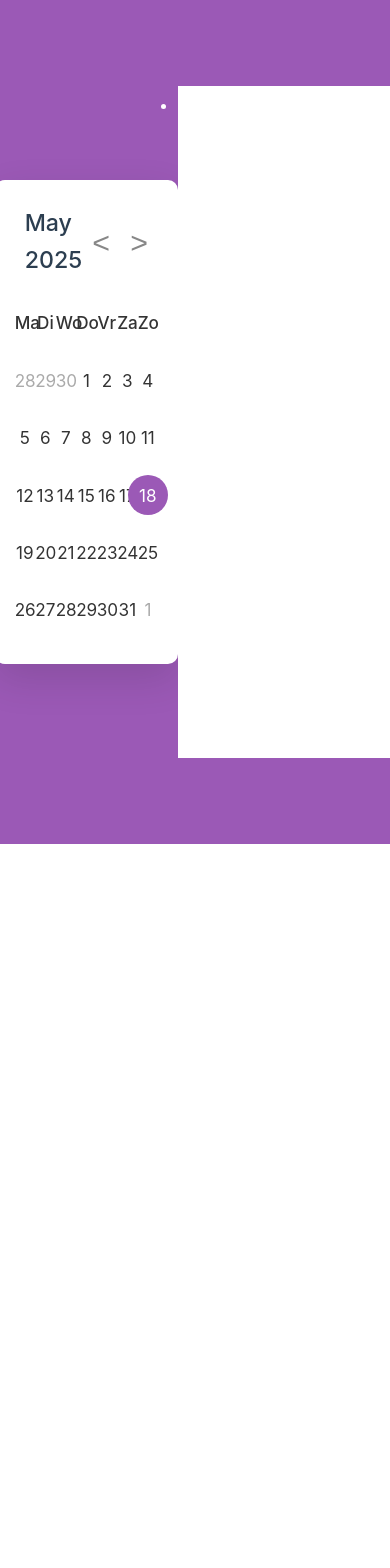
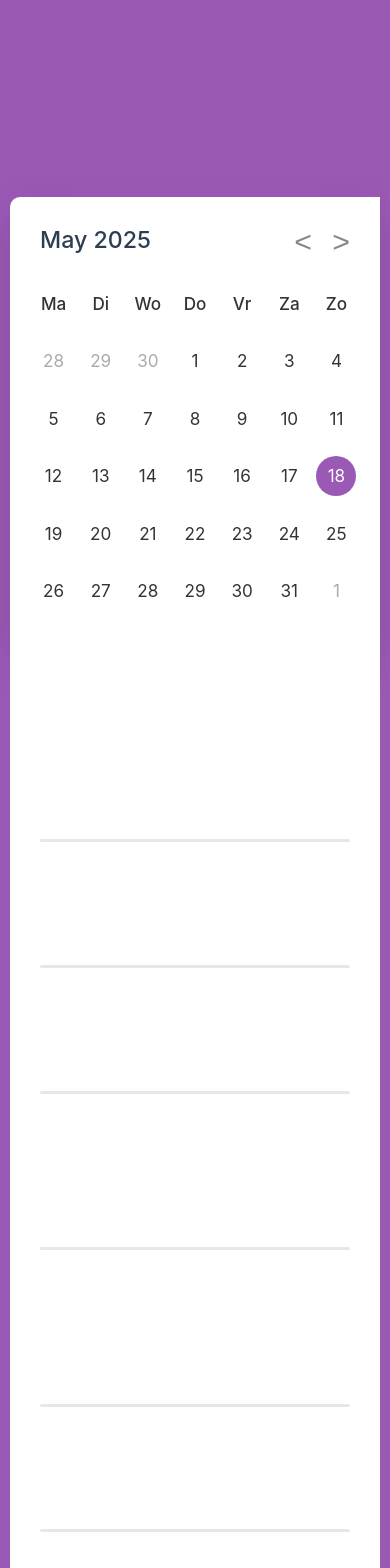
Before and after one commit to ttc-troelant/calendar, a Vue app: page / in a window 390 px wide. Shown: the top 1568 px of the page. Before the commit the page ends 844 px from the top, so only its background shows below. Built offline with nearby package versions, Linux system fonts and the light colour scheme.

Commit message:
Add event list

```diff
--- a/src/App.vue
+++ b/src/App.vue
@@ -1,7 +1,9 @@
 <template>
   <main>
-    <CalendarComponent></CalendarComponent>
-    <ActivityOverview :activities="activities"></ActivityOverview>
+    <div class="flex-container">
+      <CalendarComponent></CalendarComponent>
+      <ActivityOverview :activities="activities"></ActivityOverview>
+    </div>
   </main>
 </template>
 
@@ -33,9 +35,30 @@ const activities: Activity[] = [
     location: 'Jeugdhuis Troelant, Vleeshouwersstraat 4c, 9112 Sinaai',
   },
   {
+    title: "Initiatie psychologische hervorming",
+    from: new Date(2025, 5, 5, 19, 30, 0),
+    till: new Date(2025, 5, 5, 23, 0, 0),
+    categories: [ActivityCategories.ALGEMEEN],
+    location: 'Jeugdhuis Troelant, Vleeshouwersstraat 4c, 9112 Sinaai',
+  },
+  {
     title: "Dubbel Clubkampioenschap",
     from: new Date(2025, 5, 5, 19, 30, 0),
     till: new Date(2025, 5, 5, 23, 0, 0),
+    categories: [ActivityCategories.ALGEMEEN],
+    location: 'Jeugdhuis Troelant, Vleeshouwersstraat 4c, 9112 Sinaai',
+  },
+  {
+    title: "Initiatie TTC Troelant",
+    from: new Date(2025, 5, 12, 19, 30, 0),
+    till: new Date(2025, 5, 12, 23, 0, 0),
+    categories: [ActivityCategories.ALGEMEEN],
+    location: 'Jeugdhuis Troelant, Vleeshouwersstraat 4c, 9112 Sinaai',
+  },
+  {
+    title: "Initiatie TTC Troelant",
+    from: new Date(2025, 5, 12, 19, 30, 0),
+    till: new Date(2025, 5, 12, 23, 0, 0),
     categories: [ActivityCategories.ALGEMEEN],
     location: 'Jeugdhuis Troelant, Vleeshouwersstraat 4c, 9112 Sinaai',
   },
--- a/src/assets/base.css
+++ b/src/assets/base.css
@@ -19,6 +19,11 @@
   --vt-c-text-light-2: #333;
   --vt-c-text-dark-1: var(--vt-c-white);
   --vt-c-text-dark-2: rgba(235, 235, 235, 0.64);
+
+  --a-ploeg: #2e86ab;
+  --b-ploeg: #f5f749;
+  --c-ploeg: #f24236;
+  --algemeen: #f6f5ae;
 }
 
 /* semantic color variables for this project */
@@ -62,7 +67,7 @@
 body {
   min-height: 100vh;
   color: var(--color-text);
-  background: var(--color-background);
+  background: #9b59b6;
   transition:
     color 0.5s,
     background-color 0.5s;
--- a/src/assets/main.css
+++ b/src/assets/main.css
@@ -6,14 +6,18 @@ main {
   padding: 0 10px;
   justify-content: center;
   min-height: 100vh;
-  background: #9B59B6;
+}
+
+.flex-container {
+  display: flex;
+  max-height: 450px;
+  box-shadow: 0 15px 40px rgba(0, 0, 0, 0.12);
 }
 
 .wrapper {
   width: 450px;
   background: #fff;
-  border-radius: 10px;
-  box-shadow: 0 15px 40px rgba(0,0,0,0.12);
+  border-radius: 10px 0 0 0;
 }
 
 .wrapper header {
@@ -50,46 +54,46 @@ header .icons button:hover {
   margin-right: -10px;
 }
 
-header .current-date{
+header .current-date {
   font-size: 1.45rem;
   font-weight: 500;
 }
-.calendar{
+.calendar {
   padding: 20px;
 }
-.calendar ul{
+.calendar ul {
   display: flex;
   flex-wrap: wrap;
   list-style: none;
   text-align: center;
 }
-.calendar .days{
+.calendar .days {
   margin-bottom: 20px;
 }
-.calendar li{
+.calendar li {
   color: #333;
   width: calc(100% / 7);
   font-size: 1.07rem;
 }
-.calendar .weeks li{
+.calendar .weeks li {
   font-weight: 500;
   cursor: default;
 }
-.calendar .days li{
+.calendar .days li {
   z-index: 1;
   cursor: pointer;
   position: relative;
   margin-top: 30px;
 }
-.days li.inactive{
+.days li.inactive {
   color: #aaa;
 }
-.days li.active{
+.days li.active {
   color: #fff;
 }
-.days li::before{
+.days li::before {
   position: absolute;
-  content: "";
+  content: '';
   left: 50%;
   top: 50%;
   height: 40px;
@@ -98,15 +102,65 @@ header .current-date{
   border-radius: 50%;
   transform: translate(-50%, -50%);
 }
-.days li.active::before{
-  background: #9B59B6;
+.days li.active::before {
+  background: #9b59b6;
 }
-.days li:not(.active):hover::before{
+.days li:not(.active):hover::before {
   background: #f2f2f2;
 }
 
 .activityList {
   background: var(--color-background);
-  height: 100%;
   color: #fff;
+  padding: 25px 30px 10px;
+  overflow-y: scroll;
 }
+
+.activityList > p {
+  font-size: 1.45rem;
+  font-weight: 500;
+}
+
+.activityList ul {
+  list-style: none;
+  padding: 20px 0;
+}
+
+.activityItem:not(:last-child)::after {
+  content: ' ';
+  display: block;
+  background: var(--color-border);
+  margin-top: 10px;
+  height: 3px;
+  border-radius: 5px;
+  width: 100%;
+}
+
+.activityItem:not(:first-child) h2 {
+  margin-top: 10px;
+}
+
+@media screen and (max-width: 480px) {
+  h2 {
+    font-size: 1.2rem;
+  }
+
+  .flex-container {
+    flex-direction: column;
+    align-items: flex-start;
+    justify-content: flex-start;
+  }
+
+  .wrapper {
+    width: 370px;
+    background: #fff;
+    border-radius: 10px 0 0 0;
+  }
+
+  .activityList {
+    background: var(--color-background);
+    color: #fff;
+    padding: 25px 30px 10px;
+    overflow-y: visible;
+  }
+}
--- a/src/components/ActivityOverview.vue
+++ b/src/components/ActivityOverview.vue
@@ -1,9 +1,13 @@
 <template>
-  <ul class="activityList">
-    <li v-for="activity in activities" :key="activity.title">
-      <ActivityDetail :activity="activity"></ActivityDetail>
-    </li>
-  </ul>
+  <div class="activityList">
+    <p>Activiteiten</p>
+    <ul>
+      <li class="activityItem" v-for="activity in activities" :key="activity.title">
+        <ActivityDetail :activity="activity"></ActivityDetail>
+      </li>
+    </ul>
+  </div>
+
 </template>
 
 <script setup lang="ts">
```
